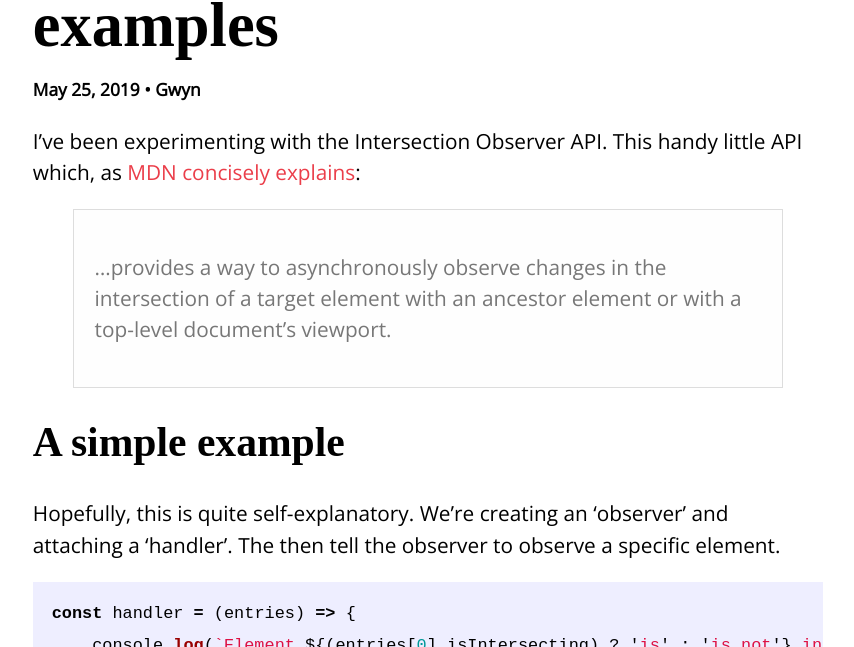
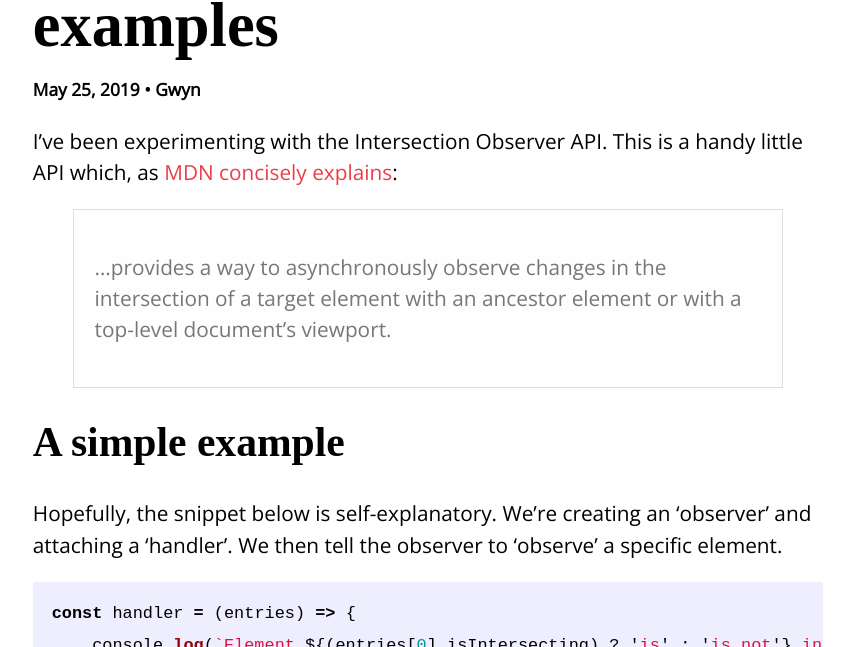
Before and after one commit to gtvj/gtvj.github.io, a Jekyll site: the page built from _posts/2019-05-25-intersection-observer-example.md, in a window 1280 px wide. Shown: the part 193-840 px from the top of the page, without its empty margins (212-1066 px from the left). Built offline with Jekyll 4.4.1, drawn with Linux system fonts in a browser that asks for light colours; some web fonts are replaced.

Commit message:
Minor changes to IntersectionObserver post

````diff
--- a/_posts/2019-05-25-intersection-observer-example.md
+++ b/_posts/2019-05-25-intersection-observer-example.md
@@ -5,13 +5,13 @@ author: Gwyn
 layout: post
 ---
 
-I've been experimenting with the Intersection Observer API. This handy little API which, as [MDN concisely explains](https://developer.mozilla.org/en-US/docs/Web/API/Intersection_Observer_API):
+I've been experimenting with the Intersection Observer API. This is a handy little API which, as [MDN concisely explains](https://developer.mozilla.org/en-US/docs/Web/API/Intersection_Observer_API):
 
 > ...provides a way to asynchronously observe changes in the intersection of a target element with an ancestor element or with a top-level document's viewport.
 
 ## A simple example
 
-Hopefully, this is quite self-explanatory. We're creating an 'observer' and attaching a 'handler'. The then tell the observer to observe a specific element.
+Hopefully, the snippet below is self-explanatory. We're creating an 'observer' and attaching a 'handler'. We then tell the observer to 'observe' a specific element.
 
 ```javascript
 const handler = (entries) => {
````
